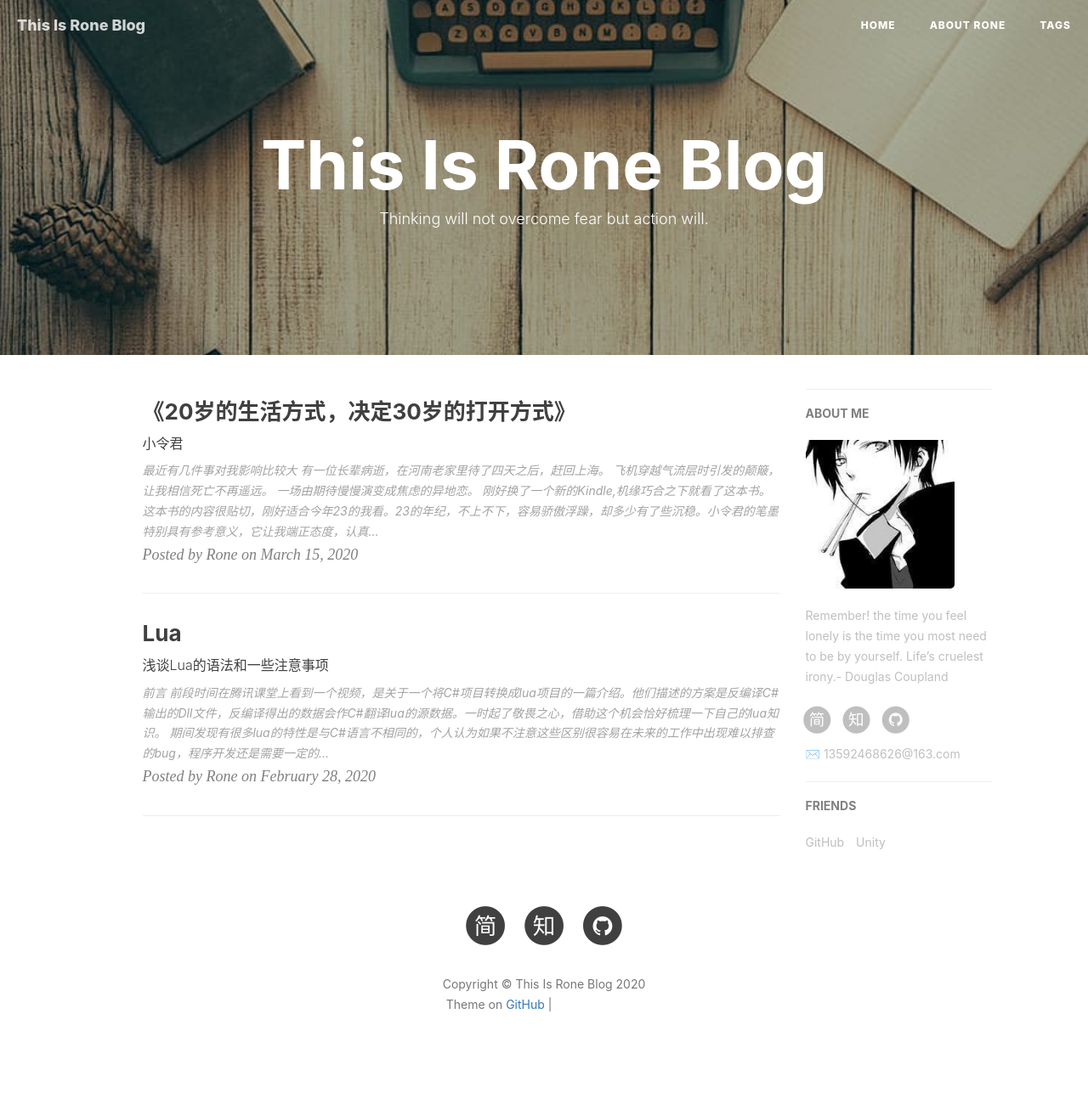
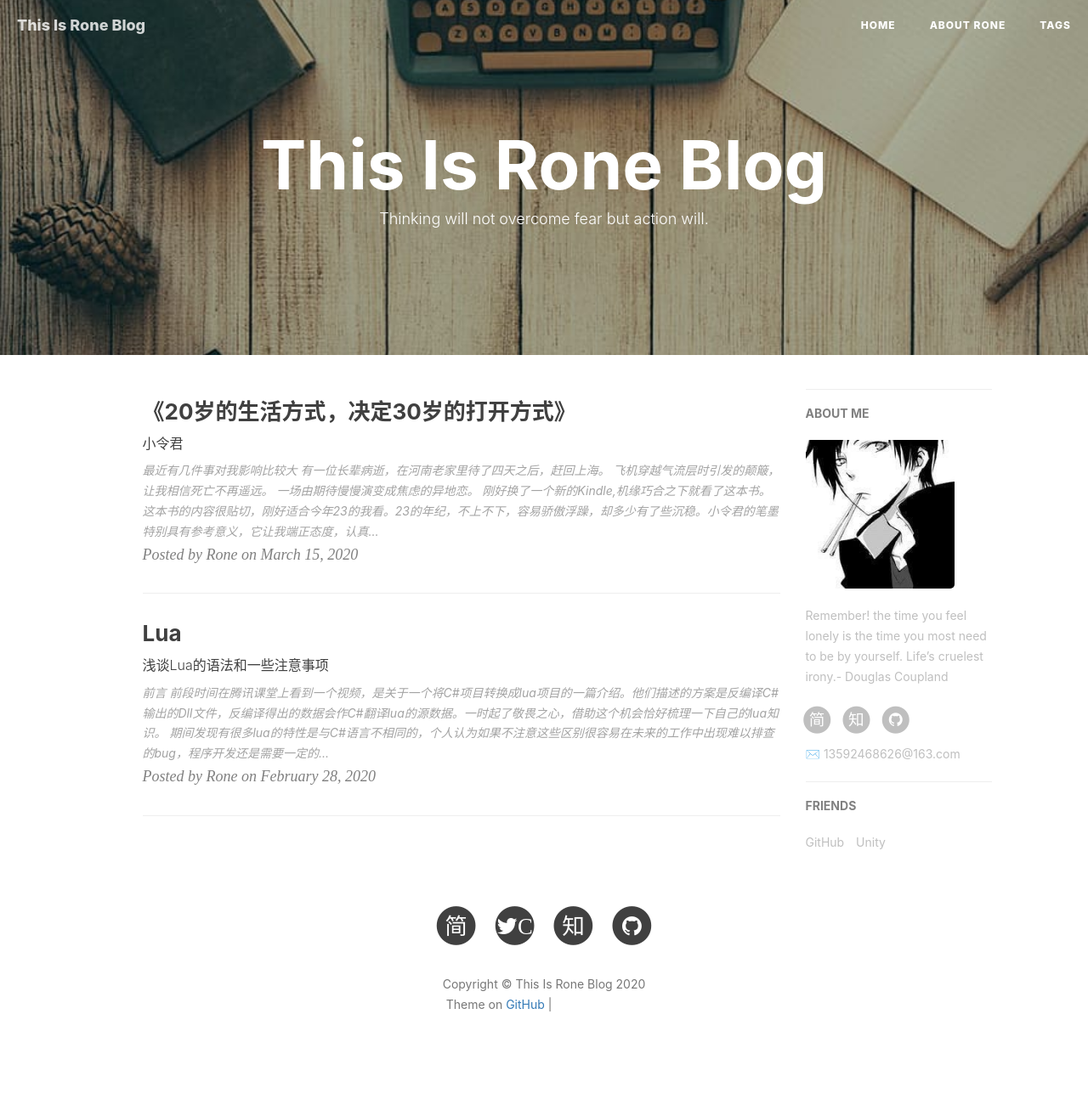
Before and after one commit to RoneBlog/RoneBlog.github.io, a Jekyll site: the page built from index.html, in a window 1280 px wide. Shown: the whole page at 85% size. Built offline with Jekyll 4.4.1, drawn with Linux system fonts in a browser that asks for light colours; nearby versions of some CDN libraries; the list of posts is cut into pages by our own code; comment, search, counter and statistics services are not loaded; grey boxes are pictures that could not be loaded.

Commit message:
新增Csdn的账号

```diff
--- a/_includes/footer.html
+++ b/_includes/footer.html
@@ -25,6 +25,18 @@
                                 </a>
                             </li>
                     {% endif %}
+
+                    {% if site.csdn_username %}
+                    <li>
+                        <a href="https://blog.csdn.net/{{ site.csdn_username }}">
+                            <span class="fa-stack fa-lg">
+                                <i class="fa fa-circle fa-stack-2x"></i>
+                                <i class="fa fa-twitter fa-stack-1x fa-inverse">C</i>
+                            </span>
+                        </a>
+                    </li>
+                    {% endif %}
+
                     {% if site.twitter_username %}
                     <li>
                         <a href="https://twitter.com/{{ site.twitter_username }}">
```
